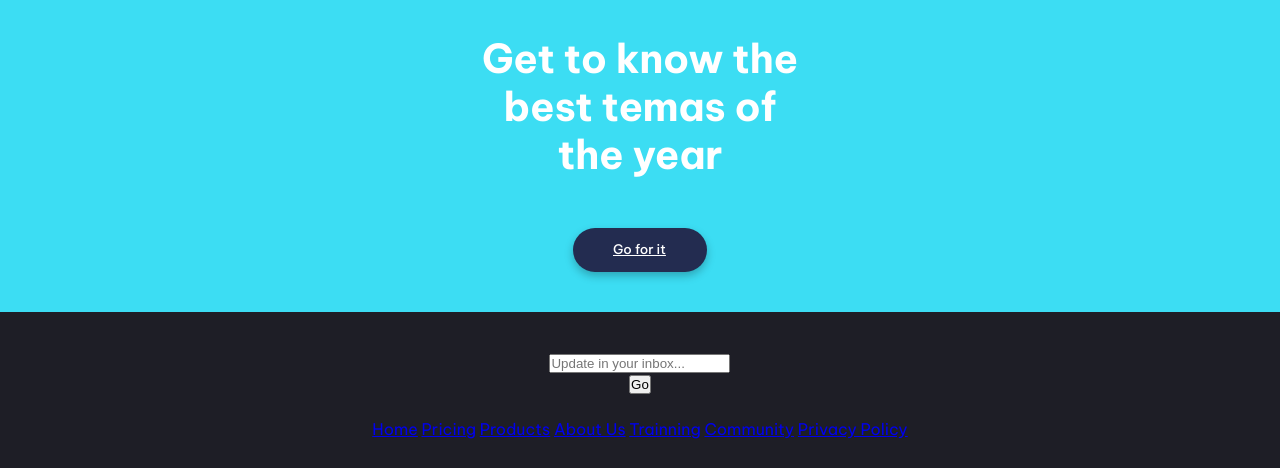
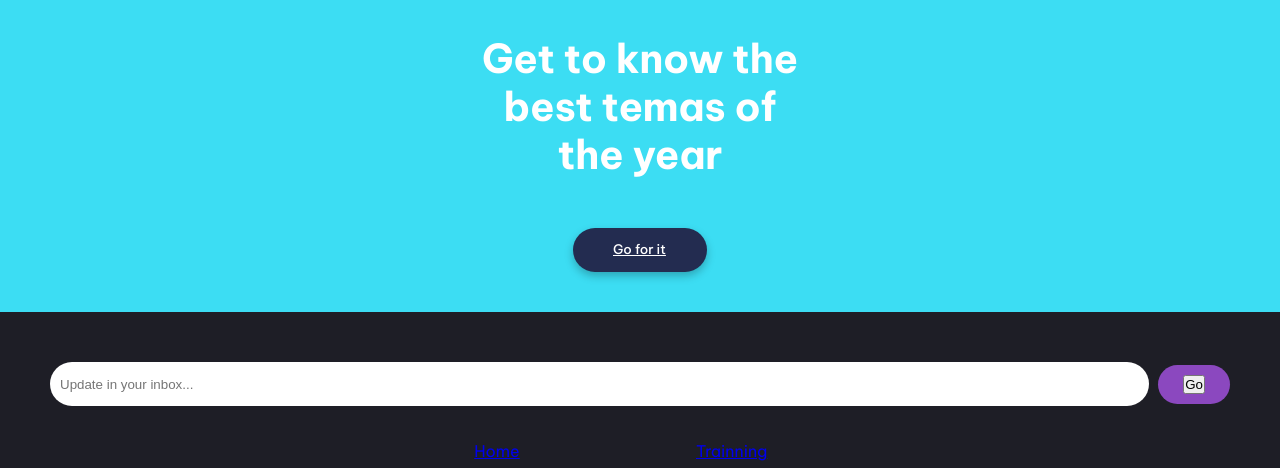
Before and after one commit to ypochoag/sportit_yuri_ochoa_gloria_zata, a plain HTML site: page index.html in a window 1280 px wide. Shown: the part 2367-2835 px from the top of the page. Drawn offline with Linux system fonts and the light colour scheme.

Commit message:
second mobile version

```diff
--- a/css/style.css
+++ b/css/style.css
@@ -152,6 +152,7 @@ h2{
     font-style: normal;
     font-weight: 500;
     line-height: 151.1%;
+    padding-right: 1rem;
 }
 
 
@@ -342,7 +343,6 @@ h4{
 footer{
     width: 100%;
     display: flex;
-    flex-wrap: wrap;
     flex-direction: column;
     justify-content: space-between;
     align-content: center;
@@ -352,9 +352,60 @@ footer{
     text-align: center;
 }
 
+
+.go {
+    display: flex;
+    padding:0.625rem 3.125rem 0.625rem 3.125rem;
+    flex-direction: row;
+    justify-content: center;
+    align-items: center;
+    gap: 0.563rem;
+}
+
+.go form{
+    display: flex;
+    height: 2.75rem;
+    padding: 0.625rem;
+    align-items: center;
+    gap: 0.625rem;
+    flex: 1 0 0;
+    border-radius: 3.125rem;
+    background: #FFF;
+}
+
+.go form input{
+    border: none;
+}
+
+
+
+.go #button-go{
+    border-radius: 1.875rem;
+    background:#8B48BF;
+    padding: 0.625rem 1.563rem;
+    color: #FFF;
+    font-size: 0.824rem;
+    font-weight: 500;
+    border:none;
+}
+
+
+
 .banner-footer {
     display: flex;
+    justify-content: center;
+    gap: 9.375rem;
+
+}
+
+.banner-footer ul{
+    display: flex;
     flex-direction: column;
+    gap: 0.75rem;
+    color: #FFF;
+    font-size: 1rem;
+    font-weight: 400;
+    text-align: left;
 }
 
 .icons{
--- a/index.html
+++ b/index.html
@@ -136,10 +136,10 @@
         <section class="go">
             <form action="/search" method="POST">
                 <input type="text" name="search" placeholder="Update in your inbox...">
-                <p id="button-go">
-                    <button type="submit">Go</button>
-                </p>
-           </form>
+            </form>
+            <p id="button-go">
+                <button type="submit">Go</button>
+            </p>
         </section>
         <nav class="banner-footer">
                 <ul>
@@ -147,6 +147,8 @@
                     <il><a href="#Pricing">Pricing</a></il>
                     <il><a href="#Products">Products</a></il>
                     <il><a href="#AboutUs">About Us</a></il>
+                </ul>
+                <ul>
                     <il><a href="#Trainning">Trainning</a></il>
                     <il><a href="#Community">Community</a></il>
                     <il><a href="#PrivacyPolicy">Privacy Policy</a></il>
```
